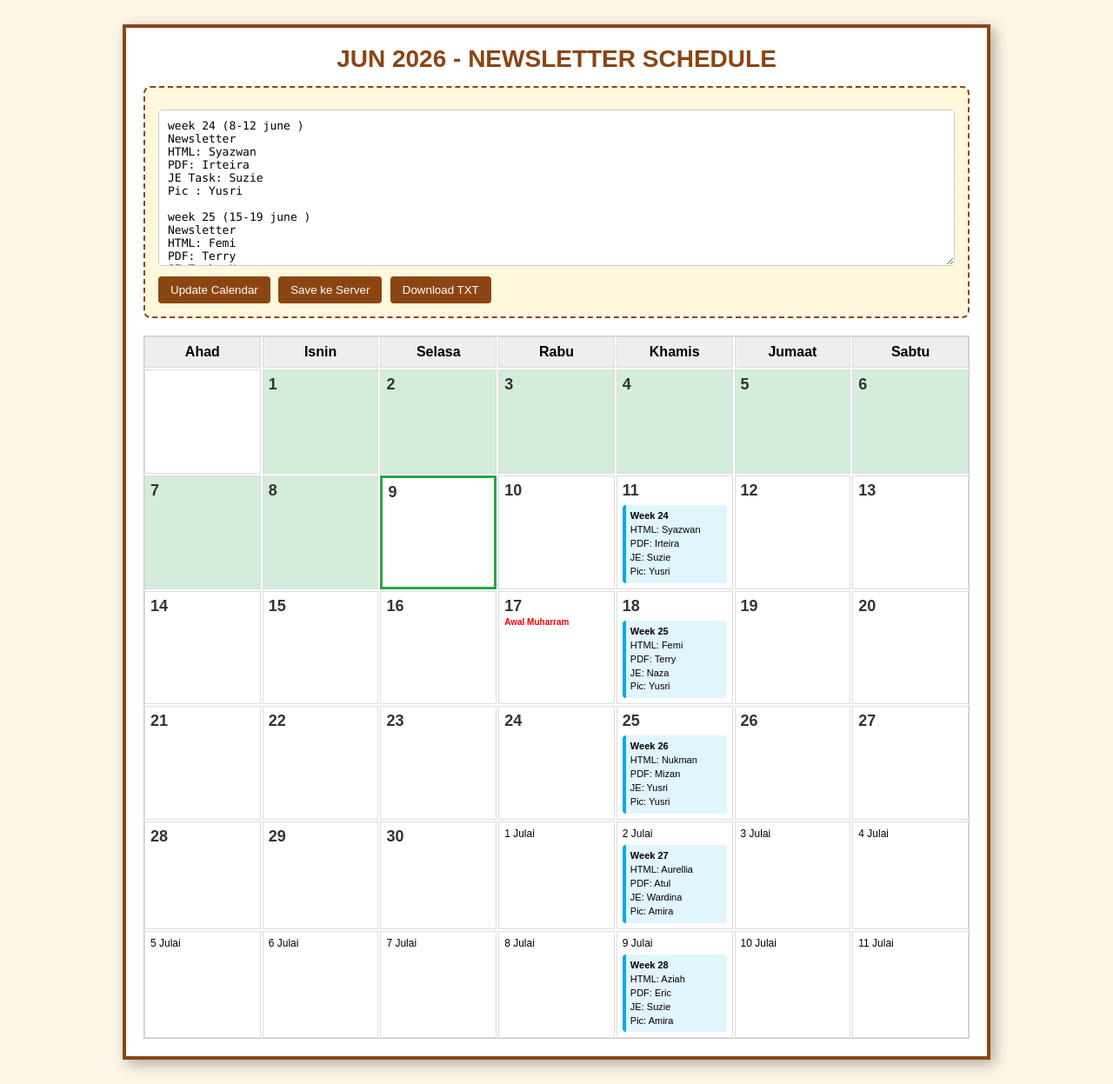
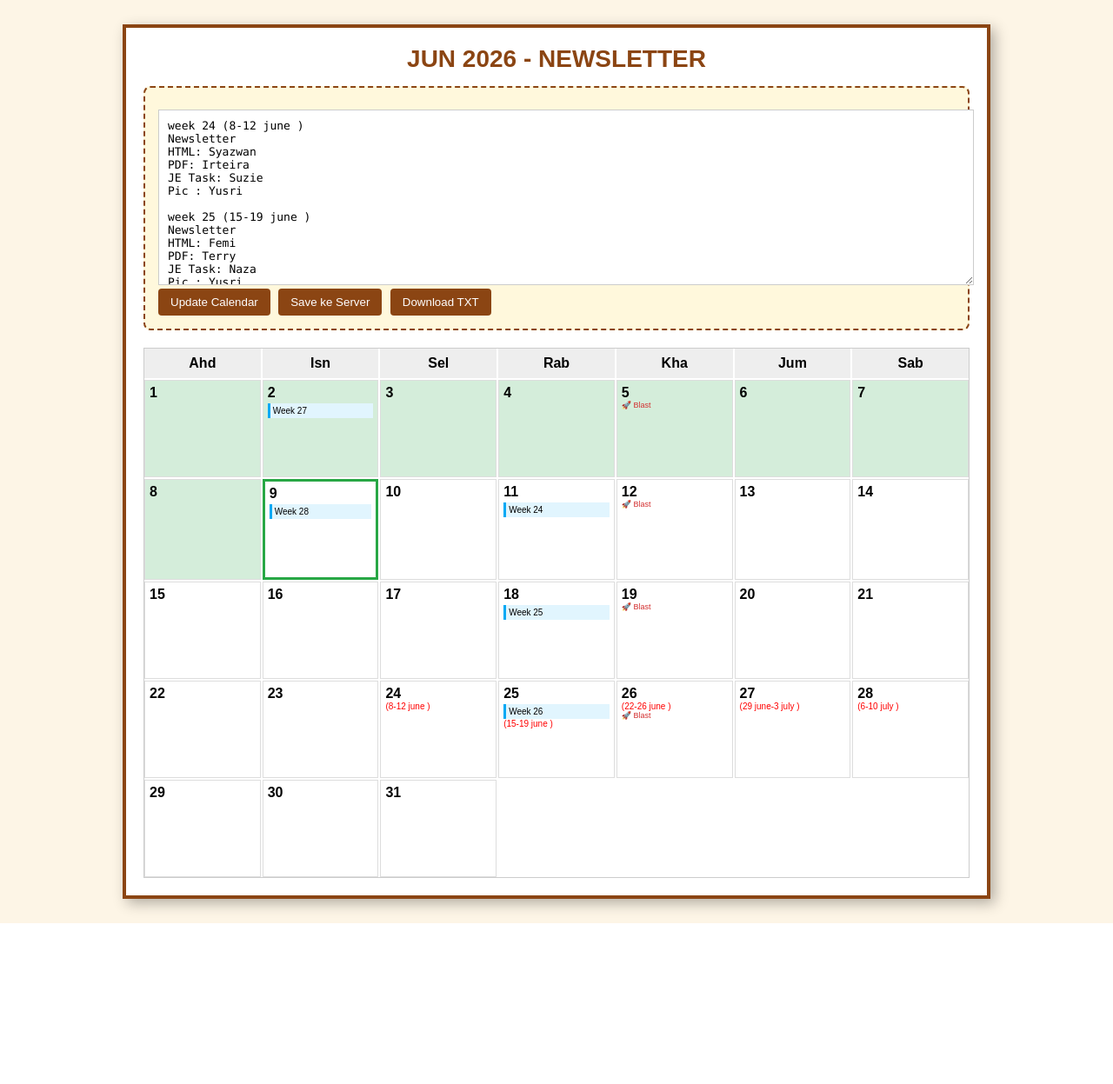
Before and after one commit to pakapao1/jadual-newsletter11, a Flask app: page / in a window 1280 px wide. Shown: the whole page at 87% size. After the commit the page ends 1062 px from the top, so only its background shows below. Run offline with Flask 3, Linux system fonts and the light colour scheme.

Commit message:
Refactor HTML structure and update calendar logic

```diff
--- a/templates/index.html
+++ b/templates/index.html
@@ -8,111 +8,110 @@
     .calendar { width: 950px; margin: auto; background: white; border: 4px solid #8b4513; padding: 20px; box-shadow: 5px 5px 15px rgba(0,0,0,0.3); }
     .header { text-align: center; color: #8b4513; font-size: 28px; font-weight: bold; margin-bottom: 15px; }
     .control-box { background: #fff8dc; border: 2px dashed #8b4513; padding: 15px; margin-bottom: 20px; border-radius: 8px; }
-    textarea { width: 100%; height: 180px; margin-top: 10px; padding: 10px; font-family: Consolas, monospace; font-size: 13px; box-sizing: border-box; border: 1px solid #ccc; border-radius: 5px; }
-    button { background: #8b4513; color: white; border: none; padding: 8px 14px; cursor: pointer; margin-top: 8px; margin-right: 5px; border-radius: 4px; }
-    button:hover { background: #5f2f0c; }
+    textarea { width: 100%; height: 180px; margin-top: 10px; padding: 10px; font-family: Consolas, monospace; font-size: 13px; border: 1px solid #ccc; }
+    button { background: #8b4513; color: white; border: none; padding: 8px 14px; cursor: pointer; margin-right: 5px; border-radius: 4px; }
     .grid { display: grid; grid-template-columns: repeat(7, 1fr); gap: 2px; border: 1px solid #ccc; }
-    .day-header { font-weight: bold; text-align: center; background: #eee; padding: 8px; border: 1px solid #ddd; }
-    .day { min-height: 120px; border: 1px solid #ddd; padding: 6px; font-size: 12px; background: #fff; box-sizing: border-box; transition: background 0.3s; }
-    .date-num { font-size: 18px; font-weight: bold; color: #333; }
-    .holiday { color: red; font-weight: bold; font-size: 10px; display: block; margin-top: 2px; }
-    .task { background: #e1f5fe; border-left: 4px solid #03a9f4; padding: 5px; font-size: 11px; margin-top: 6px; line-height: 1.45; border-radius: 4px; }
-    .message { display: none; background: #e8f5e9; border: 1px solid #4caf50; color: #256029; padding: 10px; margin-top: 10px; border-radius: 5px; font-weight: bold; }
+    .day-header { font-weight: bold; text-align: center; background: #eee; padding: 8px; }
+    .day { min-height: 100px; border: 1px solid #ddd; padding: 5px; background: #fff; position: relative; }
+    .date-num { font-size: 16px; font-weight: bold; }
+    .task { background: #e1f5fe; border-left: 3px solid #03a9f4; padding: 3px; font-size: 10px; margin-top: 3px; }
   </style>
 </head>
 <body>
 
 <div class="calendar">
-  <div class="header">JUN 2026 - NEWSLETTER SCHEDULE</div>
+  <div class="header" id="monthHeader"></div>
   <div class="control-box">
-    <textarea id="scheduleText"></textarea>
-    <br>
+    <textarea id="scheduleText" placeholder="Format:
+week 24 (11-15 jun)
+HTML: -
+PDF: -
+JE Task: -
+Pic: -
+
+Cuti:
+17 Awal Muharram"></textarea><br>
     <button onclick="updateCalendar()">Update Calendar</button>
     <button onclick="saveToServer()">Save ke Server</button>
     <button onclick="downloadTxt()">Download TXT</button>
-    <div id="message" class="message"></div>
   </div>
-
-  <div class="grid">
-    <div class="day-header">Ahad</div><div class="day-header">Isnin</div><div class="day-header">Selasa</div><div class="day-header">Rabu</div><div class="day-header">Khamis</div><div class="day-header">Jumaat</div><div class="day-header">Sabtu</div>
-    <div class="day"></div><div class="day"><span class="date-num">1</span></div><div class="day"><span class="date-num">2</span></div><div class="day"><span class="date-num">3</span></div><div class="day"><span class="date-num">4</span></div><div class="day"><span class="date-num">5</span></div><div class="day"><span class="date-num">6</span></div>
-    <div class="day"><span class="date-num">7</span></div><div class="day"><span class="date-num">8</span></div><div class="day"><span class="date-num">9</span></div><div class="day"><span class="date-num">10</span></div><div class="day"><span class="date-num">11</span><div id="week24"></div></div><div class="day"><span class="date-num">12</span></div><div class="day"><span class="date-num">13</span></div>
-    <div class="day"><span class="date-num">14</span></div><div class="day"><span class="date-num">15</span></div><div class="day"><span class="date-num">16</span></div><div class="day"><span class="date-num">17</span><span class="holiday">Awal Muharram</span></div><div class="day"><span class="date-num">18</span><div id="week25"></div></div><div class="day"><span class="date-num">19</span></div><div class="day"><span class="date-num">20</span></div>
-    <div class="day"><span class="date-num">21</span></div><div class="day"><span class="date-num">22</span></div><div class="day"><span class="date-num">23</span></div><div class="day"><span class="date-num">24</span></div><div class="day"><span class="date-num">25</span><div id="week26"></div></div><div class="day"><span class="date-num">26</span></div><div class="day"><span class="date-num">27</span></div>
-    <div class="day"><span class="date-num">28</span></div><div class="day"><span class="date-num">29</span></div><div class="day"><span class="date-num">30</span></div><div class="day">1 Julai</div><div class="day">2 Julai<div id="week27"></div></div><div class="day">3 Julai</div><div class="day">4 Julai</div>
-    <div class="day">5 Julai</div><div class="day">6 Julai</div><div class="day">7 Julai</div><div class="day">8 Julai</div><div class="day">9 Julai<div id="week28"></div></div><div class="day">10 Julai</div><div class="day">11 Julai</div>
-  </div>
+  <div class="grid" id="calendarGrid"></div>
 </div>
 
 <script>
   const textarea = document.getElementById("scheduleText");
+  const grid = document.getElementById("calendarGrid");
 
-  window.onload = function() {
-    fetch('/get_schedule')
-      .then(r => r.text())
-      .then(data => { textarea.value = data; updateCalendar(); });
+  window.onload = async () => {
+    const res = await fetch('/get_schedule');
+    textarea.value = await res.text();
+    renderCalendar();
   };
 
+  function renderCalendar() {
+    grid.innerHTML = '<div class="day-header">Ahd</div><div class="day-header">Isn</div><div class="day-header">Sel</div><div class="day-header">Rab</div><div class="day-header">Kha</div><div class="day-header">Jum</div><div class="day-header">Sab</div>';
+
+    const now = new Date();
+    document.getElementById("monthHeader").innerText = now.toLocaleString('ms-MY', { month: 'long', year: 'numeric' }).toUpperCase() + " - NEWSLETTER";
+
+    for (let i = 1; i <= 31; i++) {
+      grid.innerHTML += `<div class="day" id="day-${i}"><span class="date-num">${i}</span><div id="task-${i}"></div></div>`;
+    }
+    updateCalendar();
+  }
+
   function updateCalendar() {
-    const schedules = parseSchedule(textarea.value);
-    for (let i = 24; i <= 28; i++) {
-      const target = document.getElementById("week" + i);
-      if (target && schedules[i]) {
-        target.innerHTML = `<div class="task"><strong>Week ${i}</strong><br>HTML: ${schedules[i].html}<br>PDF: ${schedules[i].pdf}<br>JE: ${schedules[i].je}<br>Pic: ${schedules[i].pic}</div>`;
+    // Clear task lama
+    document.querySelectorAll('.task, .holiday, .blast').forEach(el => el.remove());
+
+    const text = textarea.value;
+    const lines = text.split('\n');
+    const today = new Date().getDate();
+    const currentYear = new Date().getFullYear();
+    const currentMonth = new Date().getMonth();
+
+    // Mapping Week Manual
+    const weekMap = { 24: 11, 25: 18, 26: 25, 27: 2, 28: 9 };
+    for (let w in weekMap) {
+      if (text.includes("week " + w)) {
+        document.getElementById(`task-${weekMap[w]}`).innerHTML = `<div class="task">Week ${w}</div>`;
       }
     }
-    highlightDays();
-  }
 
-  function highlightDays() {
-    const today = new Date();
-    const currentDay = today.getDate();
-    document.querySelectorAll('.day').forEach(dayEl => {
-      const span = dayEl.querySelector('.date-num');
-      if (span) {
-        const num = parseInt(span.innerText);
-        if (num < currentDay) dayEl.style.backgroundColor = "#d4edda";
-        if (num === currentDay) dayEl.style.border = "3px solid #28a745";
+    // Process Cuti & Highlight
+    lines.forEach(line => {
+      const match = line.match(/(\d+)\s+(.*)/);
+      if (match) {
+        const d = parseInt(match[1]);
+        if (d > 0 && d <= 31) {
+          document.getElementById(`task-${d}`).innerHTML += `<div class="holiday" style="color:red; font-size:10px;">${match[2]}</div>`;
+        }
+      }
+    });
+
+    document.querySelectorAll('.day').forEach(el => {
+      const num = parseInt(el.innerText);
+      if (isNaN(num)) return;
+      if (num < today) el.style.backgroundColor = "#d4edda";
+      if (num === today) el.style.border = "3px solid #28a745";
+
+      // Auto Jumaat Blast
+      const dObj = new Date(currentYear, currentMonth, num);
+      if (dObj.getDay() === 5) {
+        el.innerHTML += `<div class="blast" style="font-size:9px; color:#d32f2f;">🚀 Blast</div>`;
       }
     });
   }
 
   function saveToServer() {
-    fetch('/save_schedule', { method: 'POST', body: textarea.value })
-      .then(() => showMessage("Data berjaya disimpan di server!"));
+    fetch('/save_schedule', { method: 'POST', body: textarea.value });
+    alert("Berjaya Disimpan!");
   }
 
   function downloadTxt() {
-    const blob = new Blob([textarea.value], { type: "text/plain" });
-    const url = URL.createObjectURL(blob);
-    const a = document.createElement("a"); a.href = url; a.download = "schedule.txt"; a.click();
-  }
-
-  function showMessage(text) {
-    const msg = document.getElementById("message");
-    msg.innerText = text; msg.style.display = "block";
-    setTimeout(() => msg.style.display = "none", 3000);
-  }
-
-  function parseSchedule(text) {
-    const weeks = {};
-    const regex = /week\s+(\d+)\s*\((.*?)\)(.*?)(?=week\s+\d+\s*\(|$)/gis;
-    let match;
-    while ((match = regex.exec(text)) !== null) {
-      weeks[match[1].trim()] = {
-        html: getValue(match[3], "HTML"),
-        pdf: getValue(match[3], "PDF"),
-        je: getValue(match[3], "JE Task"),
-        pic: getValue(match[3], "Pic")
-      };
-    }
-    return weeks;
-  }
-
-  function getValue(text, label) {
-    const regex = new RegExp(label.replace(" ", "\\s*") + "\\s*:\\s*(.*)", "i");
-    const match = text.match(regex);
-    return match && match[1].trim() !== "" ? match[1].trim() : "-";
+    const a = document.createElement("a");
+    a.href = URL.createObjectURL(new Blob([textarea.value], {type: "text/plain"}));
+    a.download = "schedule.txt"; a.click();
   }
 </script>
 </body>
```
